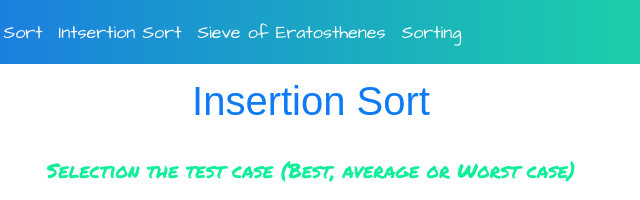
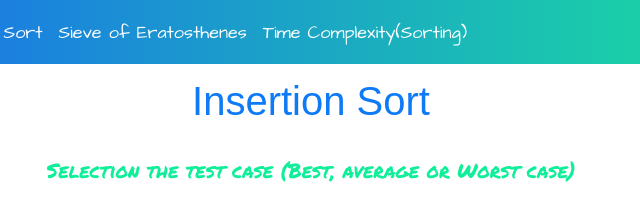
Before and after one commit to bisht-ruchir-007/Algo_Visual, a plain HTML site: page AlgoVisual/insertionSort.html in a window 1280 px wide. Shown: the top 200 px of the page, 329-969 px from the left. Drawn offline with nearby package versions, Linux system fonts and the light colour scheme; a web font is replaced by a local one.

Commit message:
Update insertionSort.html

```diff
--- a/AlgoVisual/insertionSort.html
+++ b/AlgoVisual/insertionSort.html
@@ -48,13 +48,10 @@
             <a class="nav-link" href="/selectionSort.html">Selection Sort</a>
           </li>
           <li class="nav-item">
-            <a class="nav-link" href="/insertionSort.html">Intsertion Sort</a>
-          </li>
-          <li class="nav-item">
             <a class="nav-link" href="/soe.html">Sieve of Eratosthenes</a>
           </li>
           <li class="nav-item">
-            <a class="nav-link" href="/sorting.html">Sorting</a>
+            <a class="nav-link" href="/sorting.html">Time Complexity(Sorting)</a>
           </li>
         </ul>
       </div>
```
